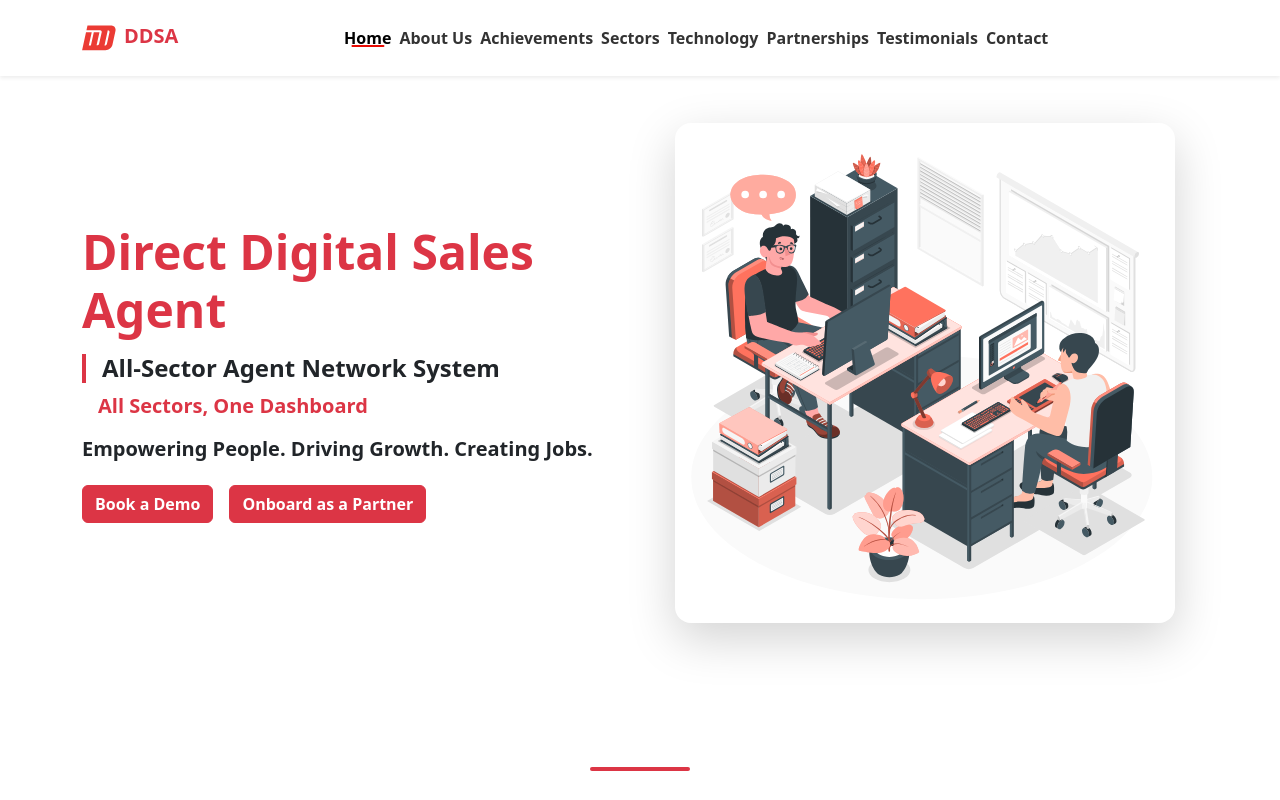
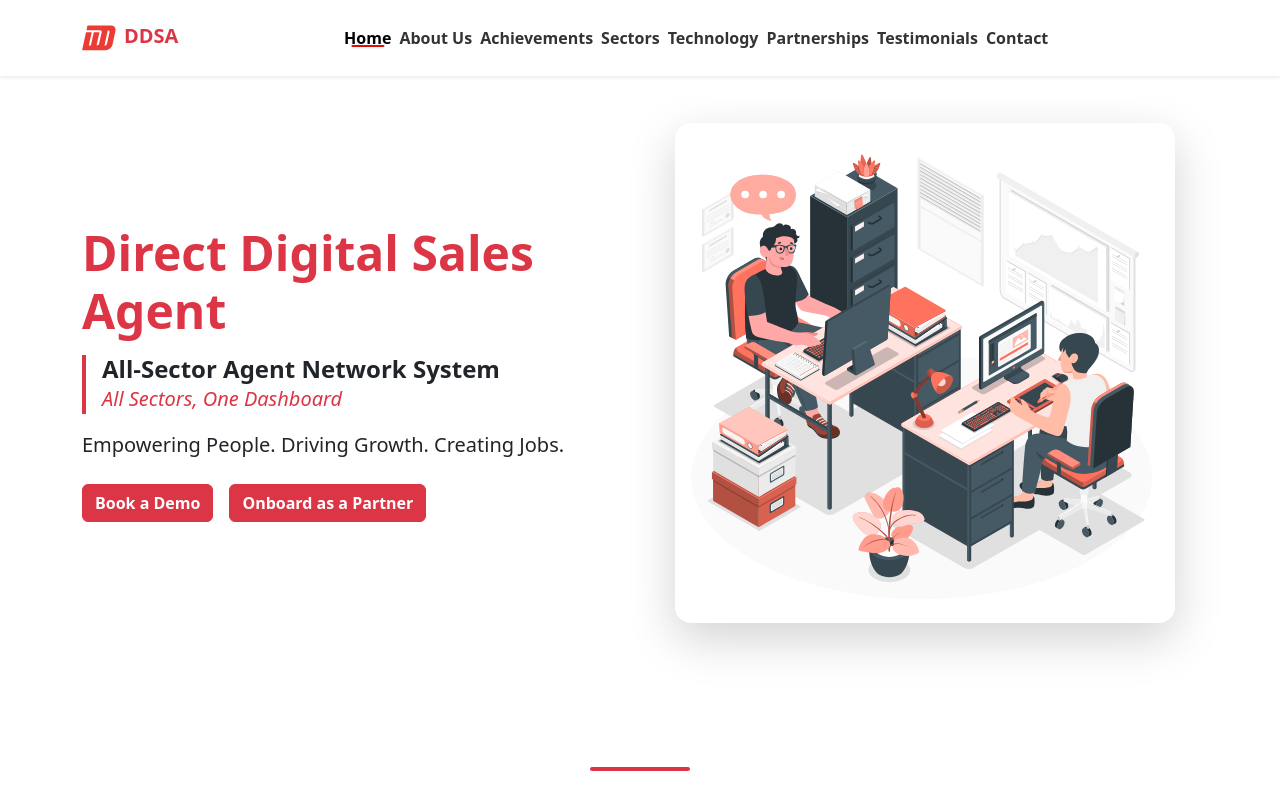
Before and after one commit to abrahamisaiah129/ddsa, a React (Vite) app in the folder ddsa-general/: page / in a window 1280 px wide. Shown: the top 800 px of the page. Built offline with nearby package versions, Linux system fonts and the light colour scheme.

Commit message:
minor fix

```diff
--- a/ddsa-general/src/pages/Home.jsx
+++ b/ddsa-general/src/pages/Home.jsx
@@ -91,7 +91,7 @@ export default function Home() {
         <div className="container">
           <div className="row align-items-center g-4">
             {/* TEXT */}
-            <div className="col-lg-6 text-center text-lg-start">
+            <div className="col-lg-6  text-center text-lg-start">
               <motion.h1
                 className="display-5 fw-bold text-danger"
                 initial={{ y: 30, opacity: 0 }}
@@ -100,9 +100,11 @@ export default function Home() {
               >
                 Direct Digital Sales Agent
               </motion.h1>
+              {/* border-start border-4 border-danger */}
 
+              <div className="border-start border-4 border-danger">
                 <motion.h2
-                className="h4 fw-bold border-start border-4 border-danger ps-3 mt-3 text-dark"
+                  className="h4 fw-bold mb-0  ps-3 mt-3 text-dark"
                   initial={{ y: 30, opacity: 0 }}
                   animate={{ y: 0, opacity: 1 }}
                   transition={{ delay: 0.1, duration: 0.6 }}
@@ -110,22 +112,22 @@ export default function Home() {
                   All-Sector Agent Network System
                 </motion.h2>
                 <motion.p
-                className=" mt-1 mx-3 fs-5 fw-bold text-danger"
+                  className="mx-3 mt-0 mb-0 fst-italic fs-5 text-danger"
                   initial={{ y: 20, opacity: 0 }}
                   animate={{ y: 0, opacity: 1 }}
                   transition={{ delay: 0.3 }}
                 >
                   All Sectors, One Dashboard <br />
                 </motion.p>
+              </div>
               <motion.p
-                className=" h5 fw-bold fs-5 mt-1 text-dark"
+                className="   fs-5 mt-3 text-dark"
                 initial={{ y: 20, opacity: 0 }}
                 animate={{ y: 0, opacity: 1 }}
                 transition={{ delay: 0.3 }}
               >
                 Empowering People. Driving Growth. Creating Jobs. <br />
               </motion.p>
-
               <motion.div
                 className="mt-4 d-flex flex-wrap gap-3 justify-content-center justify-content-lg-start"
                 variants={fadeInUp}
@@ -632,6 +634,8 @@ export default function Home() {
                     viewport={{ once: true }}
                   >
                     {[
+                      "Federal Ministry of Youth Development.",
+                      "National Youth Council of Nigeria (NYCN).",
                       "Federal Government of Nigeria – through NDE (National Directorate of Employment).",
                       "Banks: Ecobank, Wema, Optimus, SunTrust, Premium Trust, FCMB, etc.",
                       "Insurance: Consolidated Hallmark Insurance (CHI), etc.",
```
Lines whose indentation alone changed are shown as unchanged.
